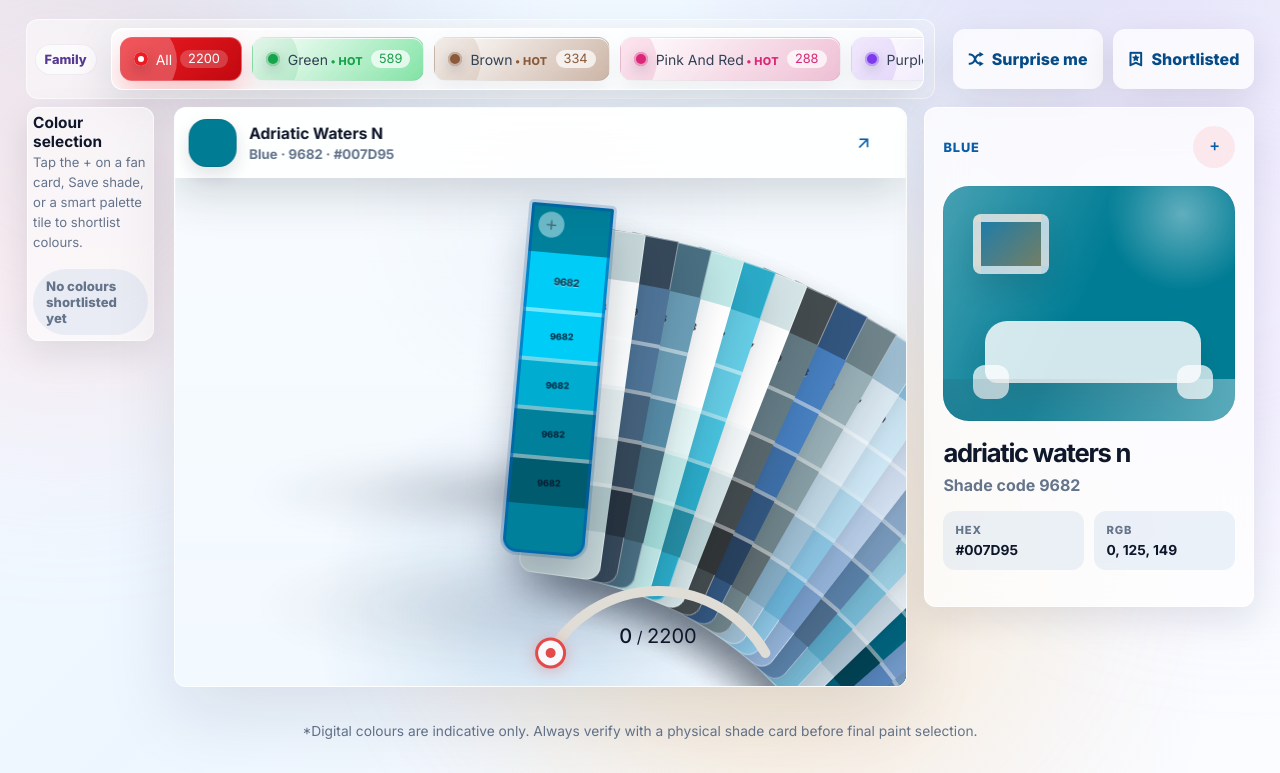
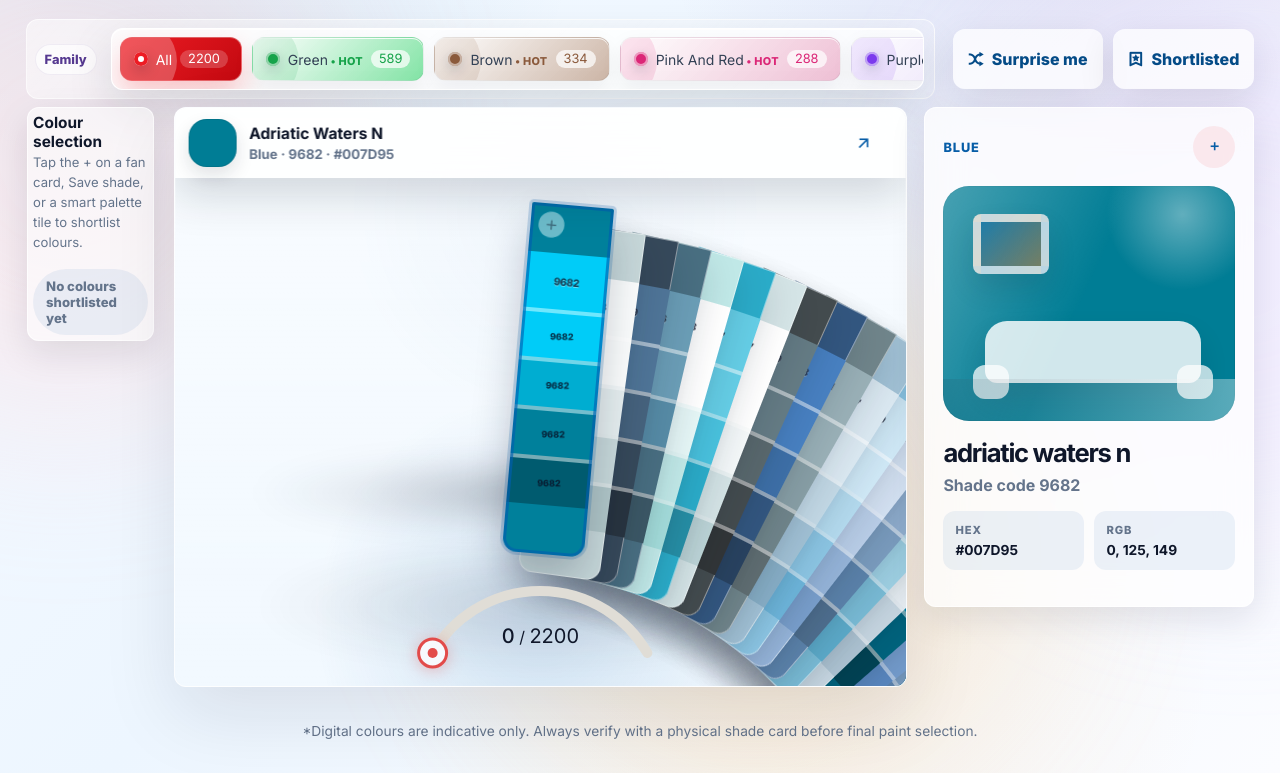
Before and after one commit to asagar08/fandeck-poc, a website: page index.html in a window 1280 px wide. Shown: the part 304-1077 px from the top of the page. Drawn offline with nearby package versions, Linux system fonts and the light colour scheme.

Commit message:
range slider alignment fixed

```diff
--- a/style.css
+++ b/style.css
@@ -4322,7 +4322,8 @@ body.modal-open {
     max-width: 300px;
     position: absolute;
     bottom: -64px;
-    left: 333px;
+    left: 50%;
+    transform: translateX(-50%);
   }
 
   /* ── Arc ── */
```
